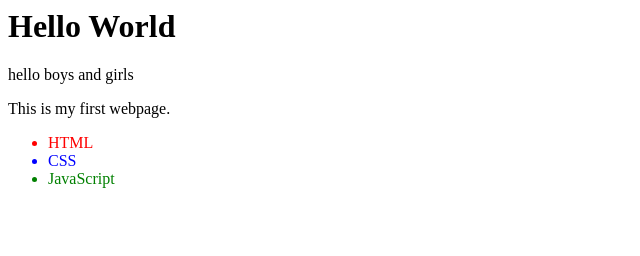
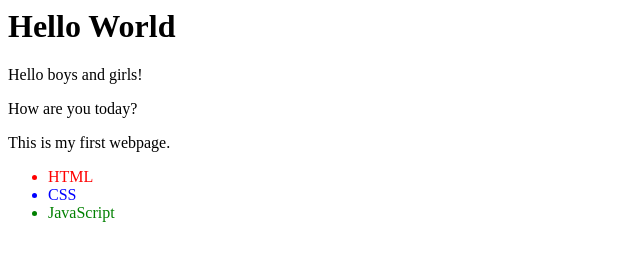
Before and after one commit to Wolf21420/1312, a plain HTML site: page index.html in a window 1280 px wide. Shown: the whole page, without its empty margins (0-640 px from the left). Drawn offline with Linux system fonts and the light colour scheme.

Commit message:
New Pararaph Added

```diff
--- a/index.html
+++ b/index.html
@@ -5,7 +5,8 @@
 
 	<body>
 		<h1>Hello World</h1>
-		<p>hello boys and girls</p>
+		<p>Hello boys and girls!</p>
+		<p>How are you today?</p>
 		<p>This is my first webpage.</p>
 			<ul>
 		<li style="color:red;">HTML</li>
```
